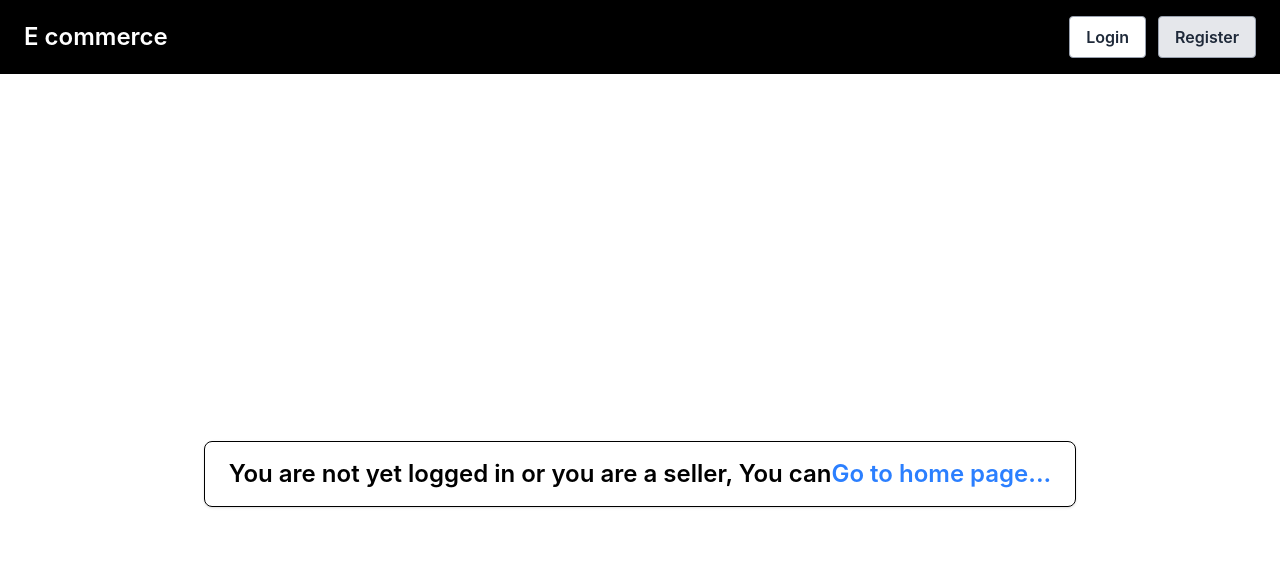
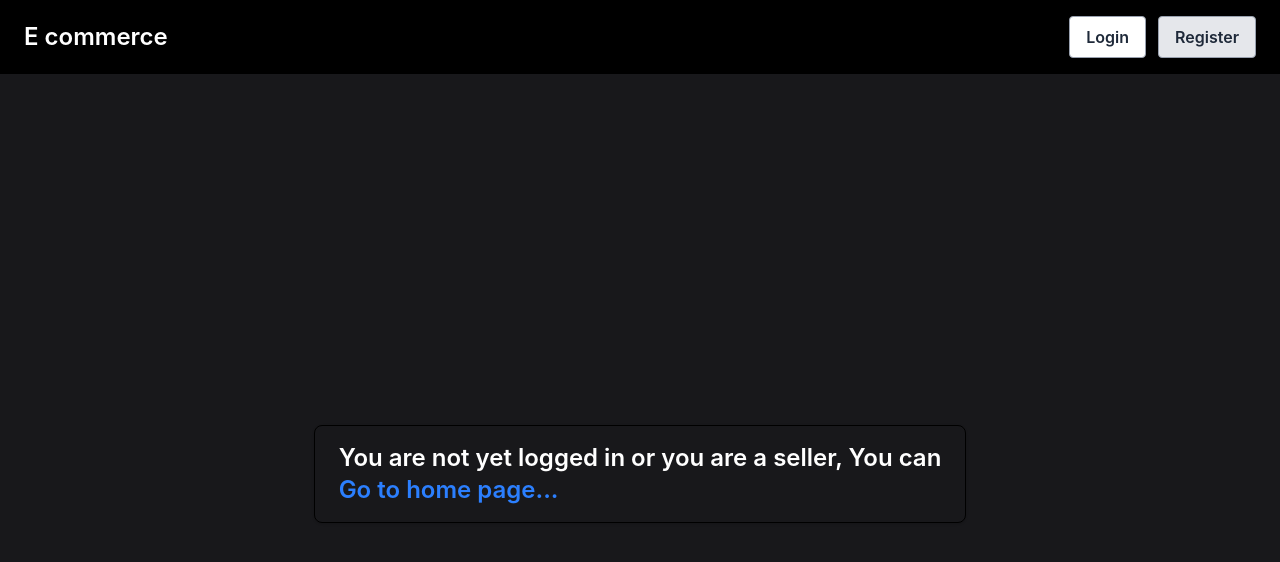
Before and after one commit to ArmanKadian-sys/ecommerce-frontend, a React (Vite) app: page /cart in a window 1280 px wide. Shown: the top 562 px of the page. Built offline with nearby package versions, Linux system fonts and the light colour scheme.

Commit message:
updated check out page

```diff
--- a/src/components/CheckoutPage.jsx
+++ b/src/components/CheckoutPage.jsx
@@ -147,9 +147,10 @@ const CheckoutPage = () => {
 
   if (isLoggedIn == false || userType == "seller") {
     return (
-      <div className="min-h-screen bg-white text-black flex items-center justify-center px-4">
+      <div className="min-h-screen bg-zinc-900 text-white flex items-center justify-center px-4">
         <h1 className="text-xl md:text-2xl font-semibold border border-black px-6 py-4 rounded-lg shadow">
           You are not yet logged in or you are a seller, You can
+          <p> </p>
           <a className="m-2" href="/" className="text-blue-500 hover:text-blue-700" onClick={() => { navigate("/") }}>
             Go to home page...
           </a>
```
